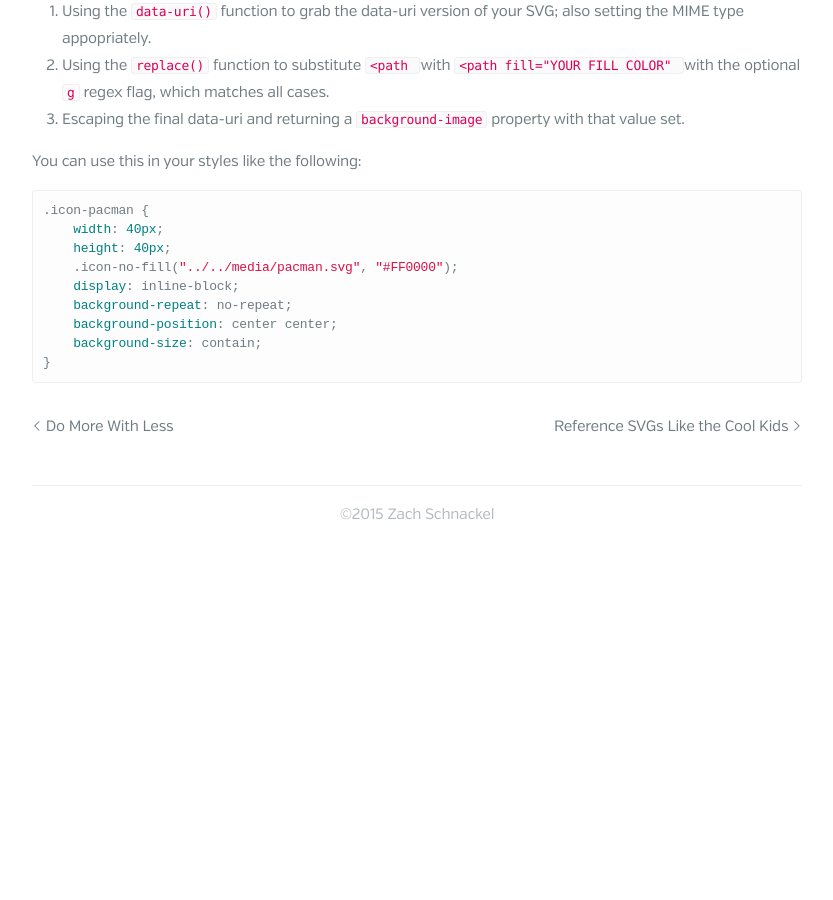
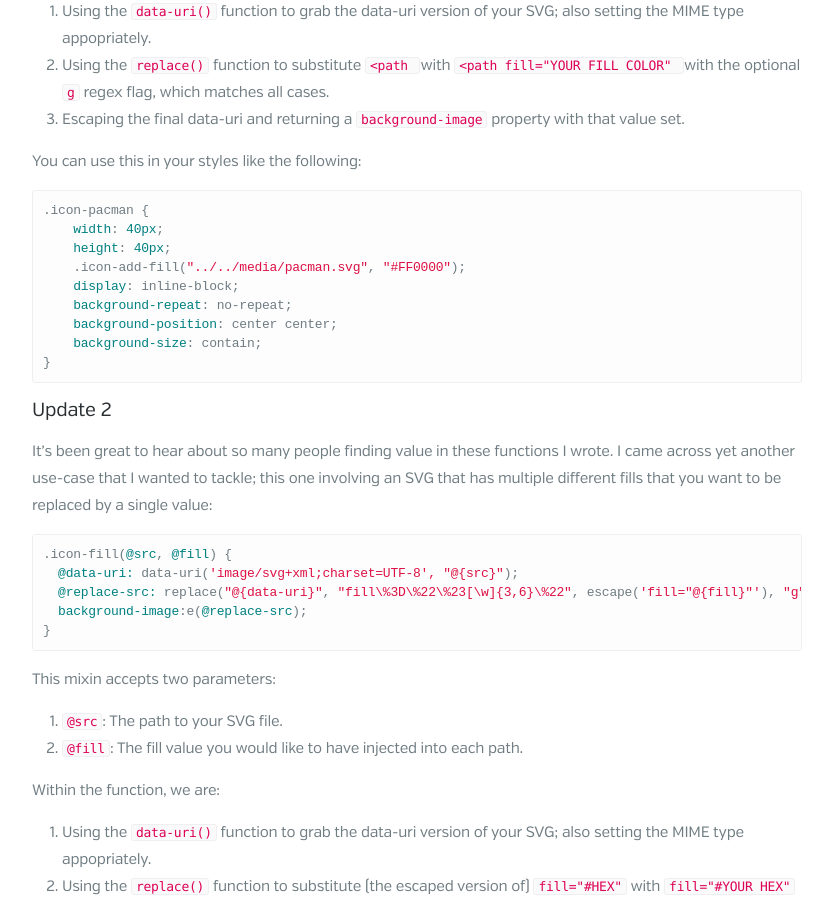
Before and after one commit to zslabs/zslabs, a Jekyll site: the page built from _posts/2014-09-29-svg-background-fill.md, in a window 1280 px wide and 900 px high, scrolled down 2862 px. Shown: the whole window, without its empty margins (223-1056 px from the left). Built offline with Jekyll 4.4.1, drawn with Linux system fonts in a browser that asks for light colours; comment, search, counter and statistics services are not loaded; before the commit the page ends 3405 px from its top, so only the background shows below that; some of the changed text lies outside the part shown.

Commit message:
new multi-colored fill example

```diff
--- a/_posts/2014-09-29-svg-background-fill.md
+++ b/_posts/2014-09-29-svg-background-fill.md
@@ -24,7 +24,7 @@
 
 So, using the power of [LESS](http://lesscss.org), I wrote a mixin function that could do just that:
 
-    .icon-fill(@src, @fill-default, @fill-new) {
+    .icon-replace-fill(@src, @fill-default, @fill-new) {
         @escape-fill-default: escape(@fill-default);
         @escape-fill-new: escape(@fill-new);
         @data-uri: data-uri('image/svg+xml;charset=UTF-8', "@{src}");
@@ -50,20 +50,20 @@
     .icon-pacman {
         width: 40px;
         height: 40px;
-        .icon-fill("../../media/pacman.svg", "#000000", "#FF0000");
+        .icon-replace-fill("../../media/pacman.svg", "#000000", "#FF0000");
         display: inline-block;
         background-repeat: no-repeat;
         background-position: center center;
         background-size: contain;
     }
 
-Now we have control over SVG fills when referenced as backgrounds using a technique that will work all the way back to IE9, BAM!
+Now we have control over SVG fills when referenced as backgrounds using a technique that will work all the way back to IE9, BAM! This is for replacing a single fill.
 
 ### Update
 
 Depending on "how" you're using SVGs, you may be working with paths that do not have fills in them. This would come into play when you're referencing an external sprite, but still want to be able to use things like `fill: currentColor` within your styles. Here's a mixin that handles just that:
 
-    .icon-no-fill(@src, @fill-new) {
+    .icon-add-fill(@src, @fill-new) {
         @data-uri: data-uri('image/svg+xml;charset=UTF-8', "@{src}");
         @replace-default: escape('<path ');
         @replace-new: escape('<path fill="@{fill-new}" ');
@@ -87,9 +87,44 @@
     .icon-pacman {
         width: 40px;
         height: 40px;
-        .icon-no-fill("../../media/pacman.svg", "#FF0000");
+        .icon-add-fill("../../media/pacman.svg", "#FF0000");
         display: inline-block;
         background-repeat: no-repeat;
         background-position: center center;
         background-size: contain;
     }
+
+### Update 2
+
+It's been great to hear about so many people finding value in these functions I wrote. I came across yet another use-case that I wanted to tackle; this one involving an SVG that has multiple different fills that you want to be replaced by a single value:
+
+    .icon-fill(@src, @fill) {
+      @data-uri: data-uri('image/svg+xml;charset=UTF-8', "@{src}");
+      @replace-src: replace("@{data-uri}", "fill\%3D\%22\%23[\w]{3,6}\%22", escape('fill="@{fill}"'), "g");
+      background-image:e(@replace-src);
+    }
+
+This mixin accepts two parameters:
+
+1. `@src`: The path to your SVG file.
+1. `@fill`: The fill value you would like to have injected into each path.
+
+Within the function, we are:
+
+1. Using the [`data-uri()`](http://lesscss.org/functions/#misc-functions-data-uri) function to grab the data-uri version of your SVG; also setting the MIME type appopriately.
+1. Using the [`replace()`](http://lesscss.org/functions/#string-functions-replace) function to substitute (the escaped version of) `fill="#HEX"` with `fill="#YOUR HEX"` with the optional `g` regex flag, which matches all cases.
+1. Escaping the final data-uri and returning a `background-image` property with that value set.
+
+You can use this in your styles like the following:
+
+    .icon-multicolor {
+        width: 40px;
+        height: 40px;
+        .icon-fill("../../media/multicolor.svg", "#FF0000");
+        display: inline-block;
+        background-repeat: no-repeat;
+        background-position: center center;
+        background-size: contain;
+    }
+
+The only part I'd like to clean-up is not being able to combine both `escape()` and `replace()`, so I'll continue to dig into that.
```
